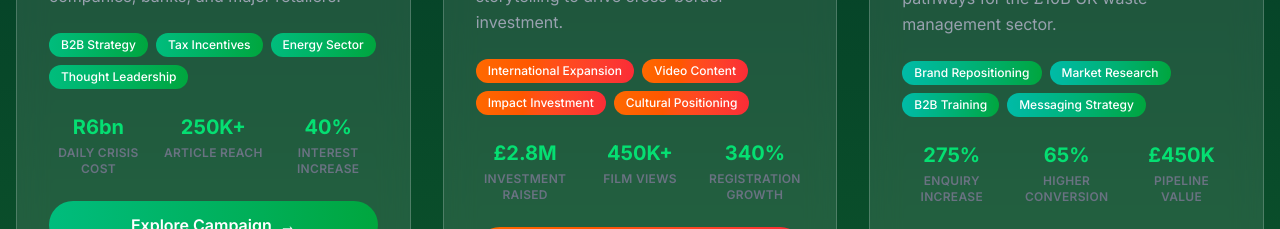
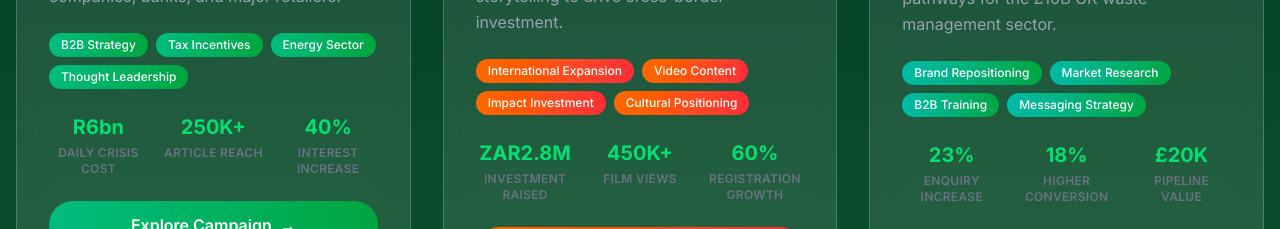
Before and after one commit to Benvink/benjaminvink-portfolio, a Next.js app: page / in a window 1280 px wide. Shown: the part 2240-2469 px from the top of the page. Built offline with nearby package versions, Linux system fonts and the light colour scheme; no server answers.

Commit message:
Update text colors to black for better readability

```diff
--- a/src/components/EnhancedCaseStudiesSection.tsx
+++ b/src/components/EnhancedCaseStudiesSection.tsx
@@ -42,9 +42,9 @@ const caseStudies: CaseStudy[] = [
     description: 'Documentary-led campaign targeting UK investors to fund South African solar projects, leveraging purchase price parity, founder heritage, and emotional storytelling to drive cross-border investment.',
     icon: '🌍',
     metrics: [
-      { number: '£2.8M', label: 'Investment Raised' },
+      { number: 'ZAR2.8M', label: 'Investment Raised' },
       { number: '450K+', label: 'Film Views' },
-      { number: '340%', label: 'Registration Growth' }
+      { number: '60%', label: 'Registration Growth' }
     ],
     tags: ['International Expansion', 'Video Content', 'Impact Investment', 'Cultural Positioning'],
     color: 'orange',
@@ -58,9 +58,9 @@ const caseStudies: CaseStudy[] = [
     description: 'Comprehensive repositioning of complex training programmes into clear, market-focused professional development pathways for the £10B UK waste management sector.',
     icon: '♻️',
     metrics: [
-      { number: '275%', label: 'Enquiry Increase' },
-      { number: '65%', label: 'Higher Conversion' },
-      { number: '£450K', label: 'Pipeline Value' }
+      { number: '23%', label: 'Enquiry Increase' },
+      { number: '18%', label: 'Higher Conversion' },
+      { number: '£20K', label: 'Pipeline Value' }
     ],
     tags: ['Brand Repositioning', 'Market Research', 'B2B Training', 'Messaging Strategy'],
     color: 'teal',
@@ -455,23 +455,20 @@ export default function EnhancedCaseStudiesSection() {
 
       <div className="grid grid-cols-2 md:grid-cols-6 gap-4">
         <div className="bg-green-50 p-5 rounded-xl text-center border-l-4 border-green-500">
-          <div className="text-2xl font-bold text-green-600 mb-2">275%</div>
+          <div className="text-2xl font-bold text-green-600 mb-2">22%</div>
           <div className="text-gray-600 text-sm">Increase in Enquiries</div>
         </div>
         <div className="bg-green-50 p-5 rounded-xl text-center border-l-4 border-green-500">
-          <div className="text-2xl font-bold text-green-600 mb-2">65%</div>
+          <div className="text-2xl font-bold text-green-600 mb-2">15%</div>
           <div className="text-gray-600 text-sm">Higher Conversion Rate</div>
         </div>
+
         <div className="bg-green-50 p-5 rounded-xl text-center border-l-4 border-green-500">
-          <div className="text-2xl font-bold text-green-600 mb-2">85%</div>
-          <div className="text-gray-600 text-sm">Message Clarity Score</div>
-        </div>
-        <div className="bg-green-50 p-5 rounded-xl text-center border-l-4 border-green-500">
-          <div className="text-2xl font-bold text-green-600 mb-2">42%</div>
+          <div className="text-2xl font-bold text-green-600 mb-2">12%</div>
           <div className="text-gray-600 text-sm">Shorter Sales Cycle</div>
         </div>
-        <div className="bg-green-50 p-5 rounded-xl text-center border-l-4 border-green-500">
-          <div className="text-2xl font-bold text-green-600 mb-2">£450K</div>
+        <div className="bg-green-50 p-5 rounded-xl text-cen]ter border-l-4 border-green-500">
+          <div className="text-2xl font-bold text-green-600 mb-2">£52K</div>
           <div className="text-gray-600 text-sm">Revenue Pipeline</div>
         </div>
         <div className="bg-green-50 p-5 rounded-xl text-center border-l-4 border-green-500">
```
